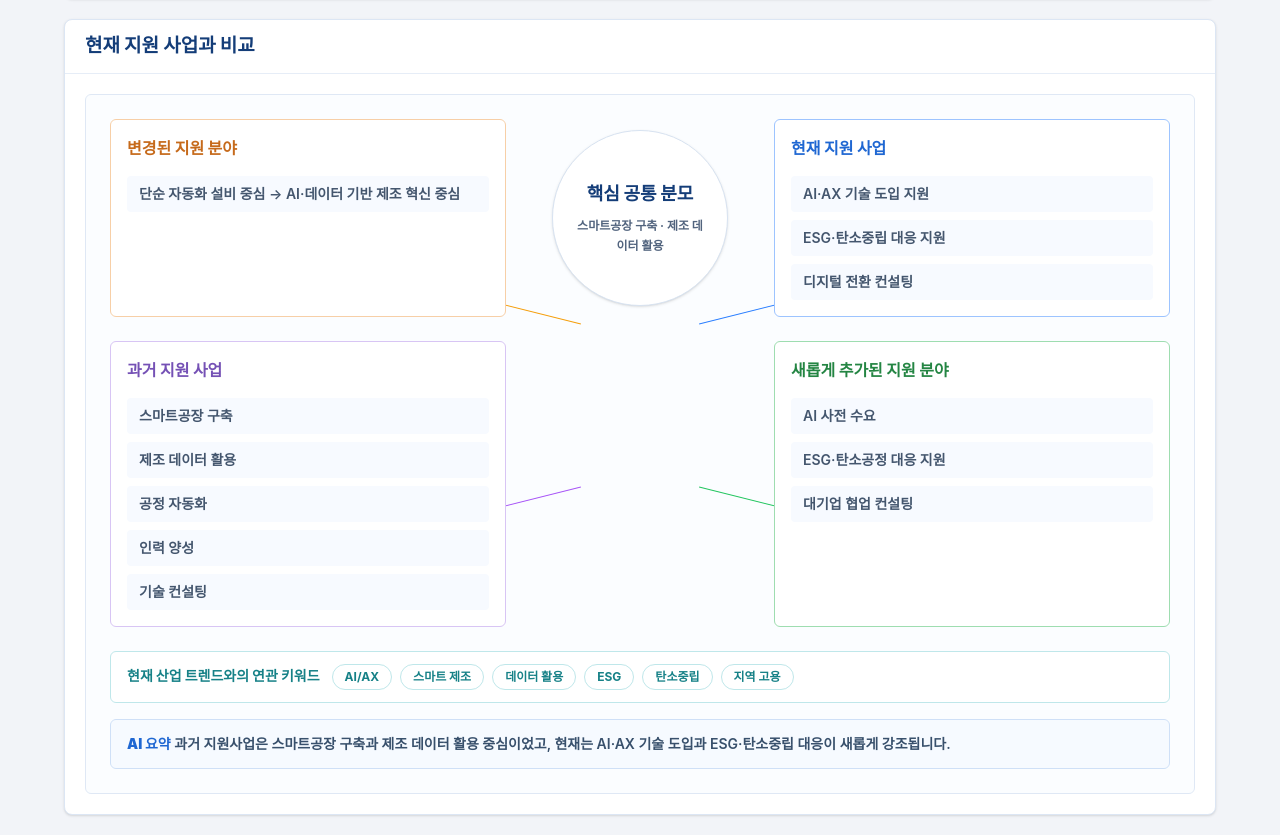
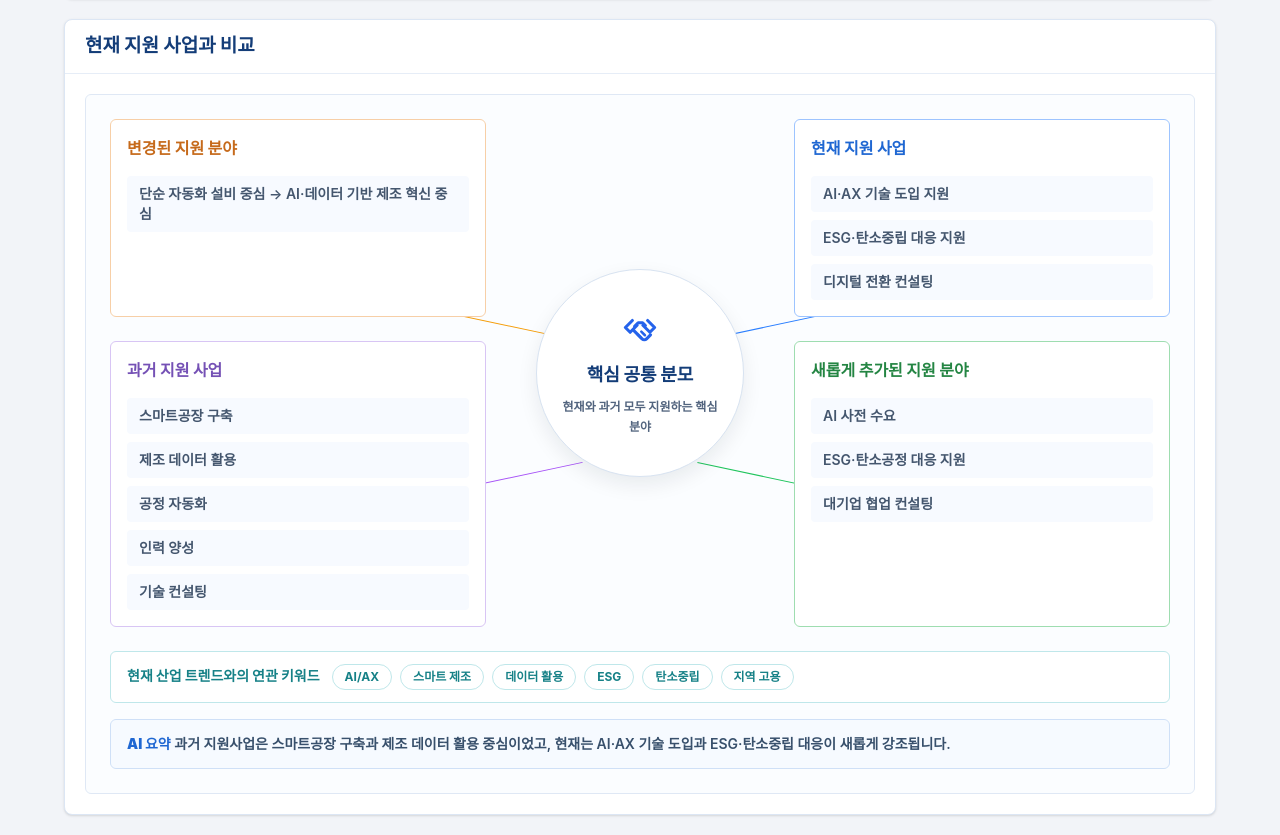
Before and after one commit to team-Hye-yum/FE, a React (Vite) app: page /busan-rewind in a window 1280 px wide. Shown: the part 2640-3475 px from the top of the page. Built offline with nearby package versions, Linux system fonts and the light colour scheme; a web font is replaced by a local one.

Commit message:
✨ Feature: UI 구성

```diff
--- a/src/pages/BusanRewind/components/SupportComparisonMap.tsx
+++ b/src/pages/BusanRewind/components/SupportComparisonMap.tsx
@@ -8,24 +8,24 @@ type SupportComparisonMapProps = {
 const SupportComparisonMap = ({ data }: SupportComparisonMapProps) => (
   <SectionShell dataSampleTour="busan-rewind-support-comparison" title="현재 지원 사업과 비교">
     <div className="relative min-h-[430px] overflow-hidden rounded-md border border-[#dfe8f5] bg-[#fbfdff] p-6">
-      <div className="pointer-events-none absolute left-[20%] top-[28%] hidden h-px w-[25%] rotate-[14deg] bg-[#f59e0b] lg:block" />
-      <div className="pointer-events-none absolute left-[20%] top-[61%] hidden h-px w-[25%] -rotate-[14deg] bg-[#a855f7] lg:block" />
-      <div className="pointer-events-none absolute right-[20%] top-[28%] hidden h-px w-[25%] -rotate-[14deg] bg-[#2b7fff] lg:block" />
-      <div className="pointer-events-none absolute right-[20%] top-[61%] hidden h-px w-[25%] rotate-[14deg] bg-[#22c55e] lg:block" />
+      <div className="pointer-events-none absolute left-[25%] top-[32%] hidden h-px w-[20%] rotate-[12deg] bg-[#f59e0b] lg:block" />
+      <div className="pointer-events-none absolute left-[25%] top-[56%] hidden h-px w-[20%] -rotate-[12deg] bg-[#a855f7] lg:block" />
+      <div className="pointer-events-none absolute right-[25%] top-[32%] hidden h-px w-[20%] -rotate-[12deg] bg-[#2b7fff] lg:block" />
+      <div className="pointer-events-none absolute right-[25%] top-[56%] hidden h-px w-[20%] rotate-[12deg] bg-[#22c55e] lg:block" />
 
-      <div className="relative z-10 grid gap-6 lg:grid-cols-[1fr_220px_1fr]">
+      <div className="relative z-10 grid gap-6 lg:grid-cols-[1fr_260px_1fr]">
         <BranchPanel items={data.changedFields.map((item) => `${item.from} → ${item.to}`)} tone="orange" title="변경된 지원 분야" />
-        <div className="grid place-items-center">
-          <div className="flex h-44 w-44 flex-col items-center justify-center rounded-full border border-[#d8e3f1] bg-white px-5 text-center shadow-sm">
+        <div className="grid place-items-center lg:row-span-2">
+          <div className="flex h-52 w-52 flex-col items-center justify-center rounded-full border border-[#d8e3f1] bg-white px-6 text-center shadow-[0_8px_20px_rgba(15,23,42,0.08)]">
+            <HandshakeIcon />
             <span className="text-lg font-black text-[#143d78]">핵심 공통 분모</span>
             <span className="mt-2 text-xs font-bold leading-5 text-[#52647e]">
-              {data.commonFields.slice(0, 2).join(" · ")}
+              현재와 과거 모두 지원하는 핵심 분야
             </span>
           </div>
         </div>
         <BranchPanel items={data.currentFields} tone="blue" title="현재 지원 사업" />
         <BranchPanel items={data.pastFields} tone="purple" title="과거 지원 사업" />
-        <div />
         <BranchPanel items={data.newFields} tone="green" title="새롭게 추가된 지원 분야" />
       </div>
       <div className="relative z-10 mt-6 rounded-md border border-[#bfe7ea] bg-white px-4 py-3 text-sm font-semibold text-[#355167]">
@@ -63,4 +63,49 @@ const BranchPanel = ({ items, title, tone }: { items: string[]; title: string; t
   </div>
 );
 
+const HandshakeIcon = () => (
+  <svg
+    aria-hidden="true"
+    className="mb-3 h-10 w-10 text-[#2563eb]"
+    fill="none"
+    viewBox="0 0 64 64"
+  >
+    <path
+      d="M19.8 18.4 8.6 29.6l7.6 7.6 11.2-11.2"
+      stroke="currentColor"
+      strokeLinecap="round"
+      strokeLinejoin="round"
+      strokeWidth="5"
+    />
+    <path
+      d="m44.2 18.4 11.2 11.2-7.6 7.6-11.2-11.2"
+      stroke="currentColor"
+      strokeLinecap="round"
+      strokeLinejoin="round"
+      strokeWidth="5"
+    />
+    <path
+      d="M23.4 27.6 29 22h7.2l4.4 4.4"
+      stroke="currentColor"
+      strokeLinecap="round"
+      strokeLinejoin="round"
+      strokeWidth="5"
+    />
+    <path
+      d="m21.8 34.2 13.5 13.5c2 2 5.2 2 7.2 0l6.3-6.3"
+      stroke="currentColor"
+      strokeLinecap="round"
+      strokeLinejoin="round"
+      strokeWidth="5"
+    />
+    <path
+      d="m28.5 41 4.8 4.8m.8-9.6 5.8 5.8"
+      stroke="currentColor"
+      strokeLinecap="round"
+      strokeLinejoin="round"
+      strokeWidth="4"
+    />
+  </svg>
+);
+
 export default SupportComparisonMap;
```
